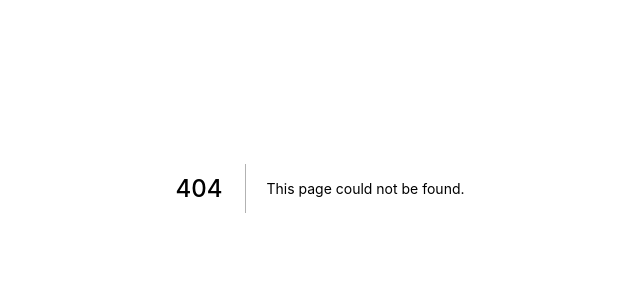
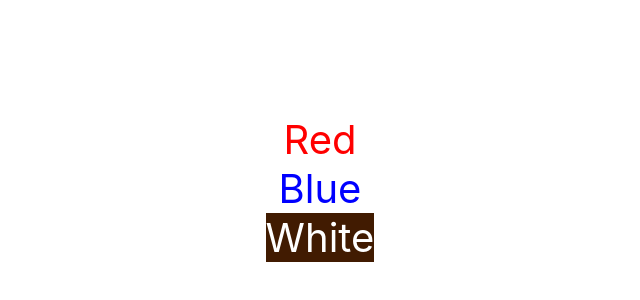
Before and after one commit to fabio21777/fabio21777-curso-nextjs-e-react, a Next.js app: page /basicos/integrationCss in a window 1280 px wide. Before the commit this address had no page. Shown: the part 212-512 px from the top of the page, without its empty margins (320-960 px from the left). Built offline with nearby package versions, Linux system fonts and the light colour scheme.

Commit message:
integrando Css aos componentes

```diff
--- /dev/null
+++ b/pages/basicos/integrationCss.jsx
@@ -0,0 +1,10 @@
+import style from '../../styles/integrationCss.module.css'
+export default function integrateCss(){
+    return (
+        <div id={style.integration}>
+            <div className={style.vermelho}>Red</div>
+            <div className={style.azul}>Blue</div>
+            <div className={style.branco}>White</div>
+        </div>
+    )
+}
--- a/pages/basicos/usingTitle.jsx
+++ b/pages/basicos/usingTitle.jsx
@@ -3,7 +3,7 @@ export default function usingTitle() {
     return (
         <div>
             <Title
-                title = "pagina inicial"
+                title = "Fernanda "
                 subTitle = "Faça seu cadastro"
             />
 
--- /dev/null
+++ b/styles/integrationCss.module.css
@@ -0,0 +1,22 @@
+#integration{
+    height:100vh;
+    display:flex;
+    justify-content: center;
+    align-items: center;
+    flex-direction: column;
+    font-size:40px;
+
+}
+
+
+
+.vermelho{
+    color: red;
+}
+.azul{
+    color: blue;
+}
+.branco{
+    color:white;
+    background:rgb(65, 27, 1);
+}
```
